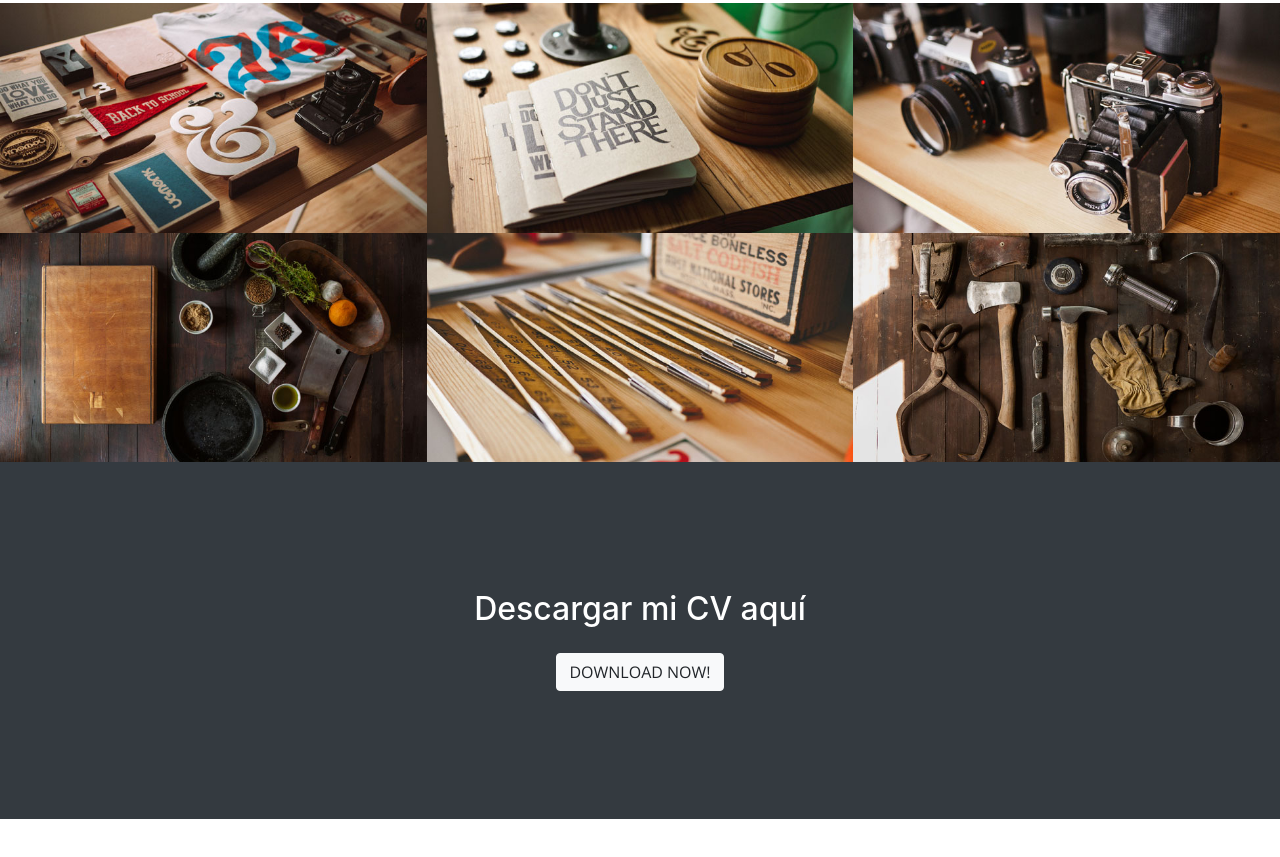
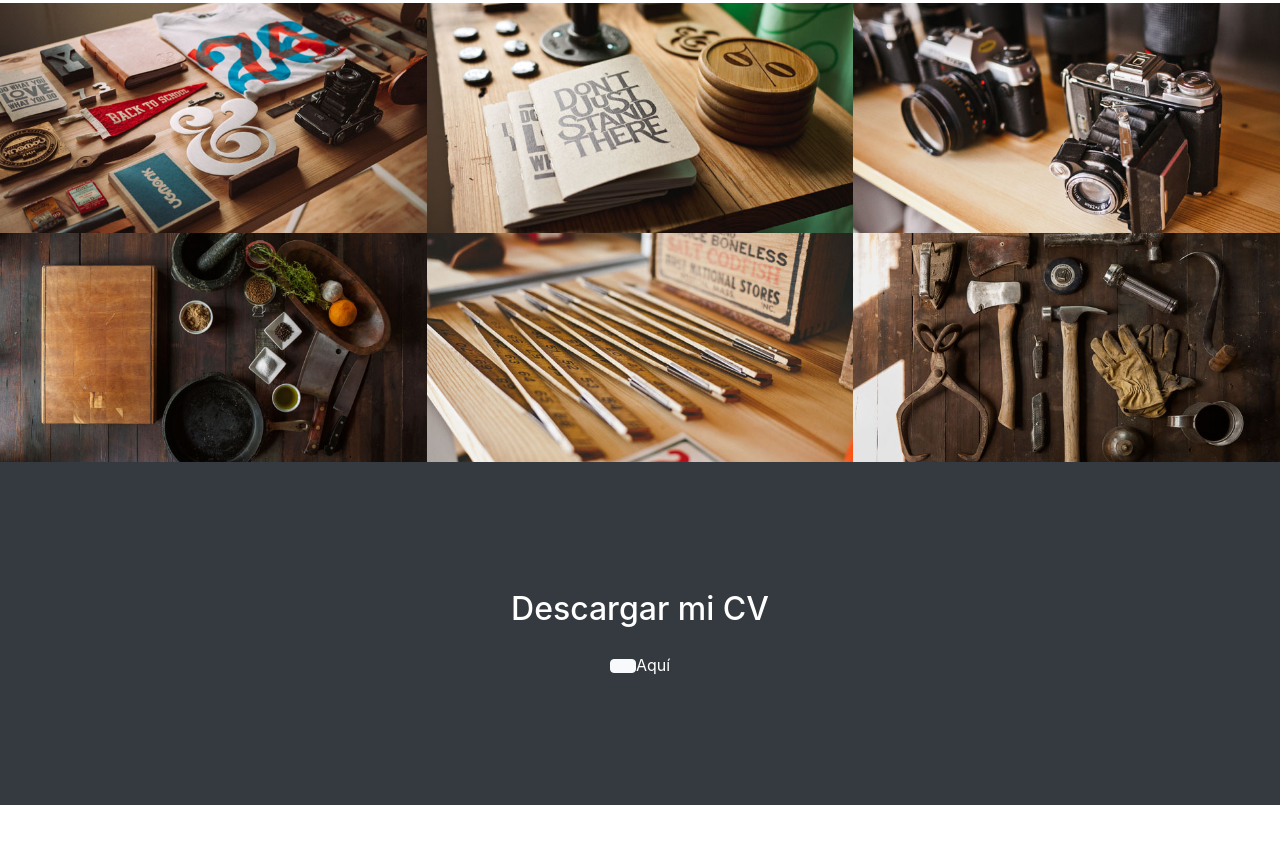
Before and after one commit to patriciamont/Portafolio-Patricia, a website with bundled scripts: page index.html in a window 1280 px wide. Shown: the part 1954-2811 px from the top of the page. Built offline with nearby package versions, Linux system fonts and the light colour scheme.

Commit message:
actualizando

```diff
--- a/index.html
+++ b/index.html
@@ -88,7 +88,7 @@
             de los usuarios y plasmarlas en soluciones creativas a través de productos digitales.
           </p>
           <p class="text-faded mb-4">En búsqueda constante de nuevos conocimientos y de mejora continua.</p>
-          <a class="btn btn-light btn-xl js-scroll-trigger" href="#services">Empezar!</a>
+          <a class="btn btn-light btn-xl js-scroll-trigger" href="#services">Ver más</a>
         </div>
       </div>
     </div>
@@ -260,8 +260,8 @@
 
   <section class="bg-dark text-white">
     <div class="container text-center">
-      <h2 class="mb-4">Descargar mi CV aquí</h2>
-      <a class="btn btn-light btn-xl sr-button" href="http://startbootstrap.com/template-overviews/creative/">Download Now!</a>
+      <h2 class="mb-4">Descargar mi CV</h2>
+      <a class="btn btn-light btn-xl sr-button" href="http://startbootstrap.com/template-overviews/creative/"><A>Aquí</A></a>
     </div>
   </section>
 
```
